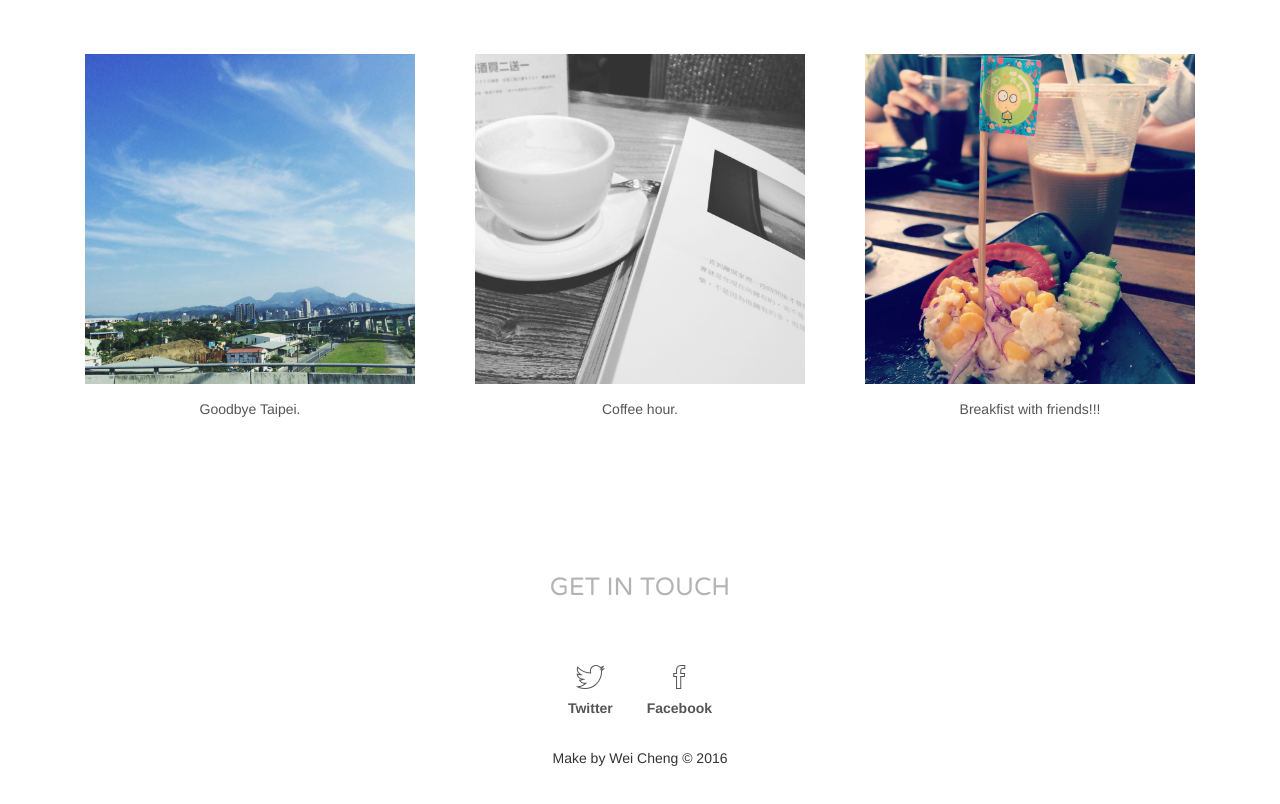
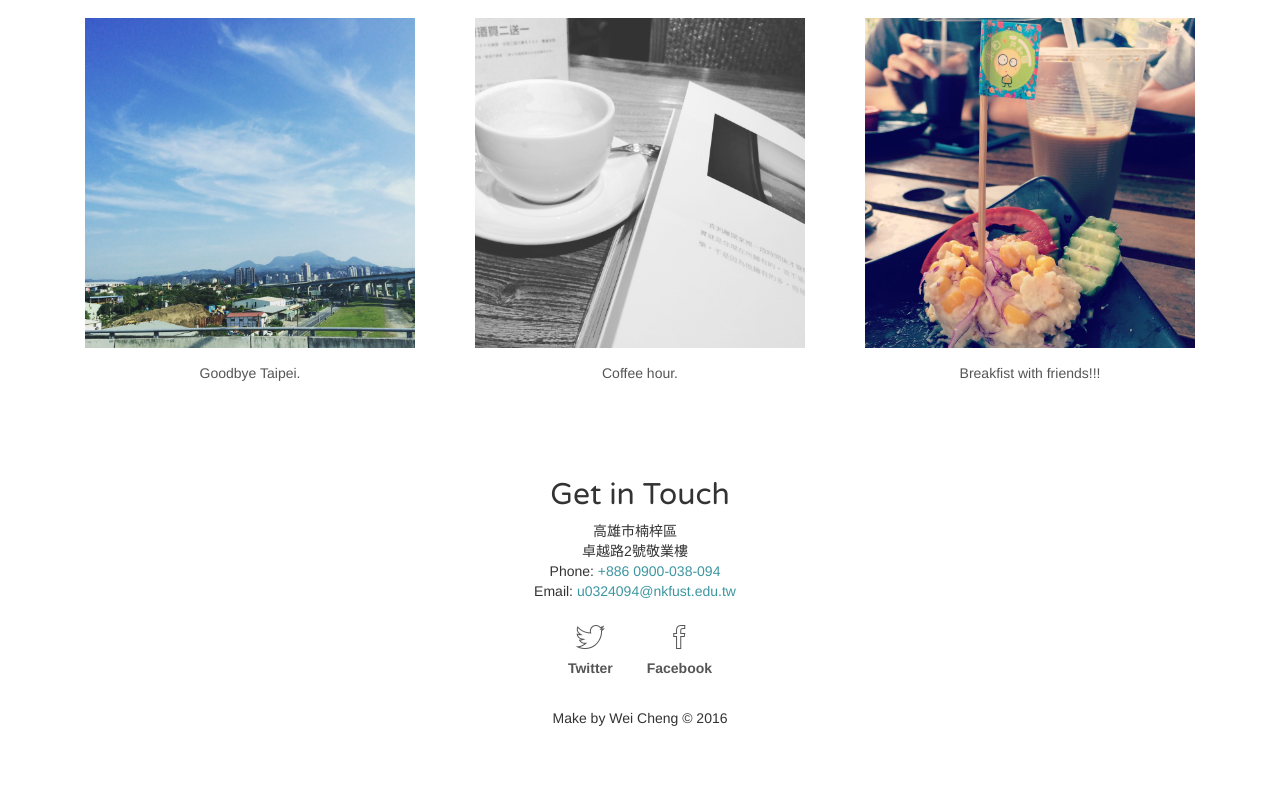
Before and after one commit to weicheng95/portfolio, a website: page index.html in a window 1280 px wide. Shown: the part 1658-2462 px from the top of the page. After the commit the page ends 2386 px from the top, so only its background shows below. Drawn offline with Linux system fonts and the light colour scheme; files whose address does not match are found by name.

Commit message:
second commit

```diff
--- a/assets/less/var-bootstrap.less
+++ b/assets/less/var-bootstrap.less
@@ -912,9 +912,9 @@
 .portfolio-about {
 	h2 {
 		&:extend(.heading);
-		text-align: left;
+		text-align: right;
 	}
-	text-align: left;
+	text-align: right;
 	font-size: 25px;
 	color: #fff;
 	}
@@ -926,7 +926,7 @@
     background-position: center;
 	width: 100%;
 	.box-shadow(0 0 8px fade(#000, 5%));
-	padding: 200px 0 200px 500px;
+	padding: 200px 100px 200px 0;
 }
 .portfolio-content {
 	padding-left: 50px;
@@ -989,12 +989,10 @@
 }
 
 
-.portfolio-footer {
+.footer-secondary {
 	h2 {
 	&:extend(.heading);
 	}
-      padding-top: 60px;
-      padding-bottom: 60px;
       .social {
         margin-bottom: 30px;
         ul {
@@ -1027,3 +1025,9 @@
 }
 }
 }
+.footer-first ul{
+	list-style: none;
+	text-align: center;
+	margin-right: 50px;
+
+}
--- a/index.html
+++ b/index.html
@@ -116,12 +116,29 @@
 	<footer class="portfolio-footer" id="footer">
 		<div class="container">
 			<h2>Get in Touch</h2>
+			<section class="footer-first" id="first">
+				<address>
+				<ul class="unstyled">
+					<li>高雄市楠梓區</li>
+					<li>卓越路2號敬業樓</li>
+					<li>Phone: <a href="tel:+8860900038094">+886 0900-038-094</a></li>
+					<li>Email: <a href="mailto:u0324094@nkfust.edu.tw">u0324094@nkfust.edu.tw</a></li>
+				</ul>
+				</address>
+			</section>
+
+			<section class="footer-secondary" id="secondary">
 			<div class="social" id="social">
-				<ul>
+				<ul class="unstyled">
 					<li class="twitter"><a href="https://twitter.com/weicheng_nvgvup" class="icon ion-social-twitter-outline">Twitter</a></li>
 					<li class="facebook"><a href="https://www.facebook.com/lauwc95" class="icon ion-social-facebook-outline">Facebook</a></li>
 				</ul>
 			</div>
+			</section>
+
+
+
+
 			<div class="copyright">Make by Wei Cheng &copy; 2016</div>
 		</div>
 	</footer>
```
Also changed, not shown: assets/css/frameworks.css, assets/css/frameworks.min.css, assets/css/style.css, 2 other files.
